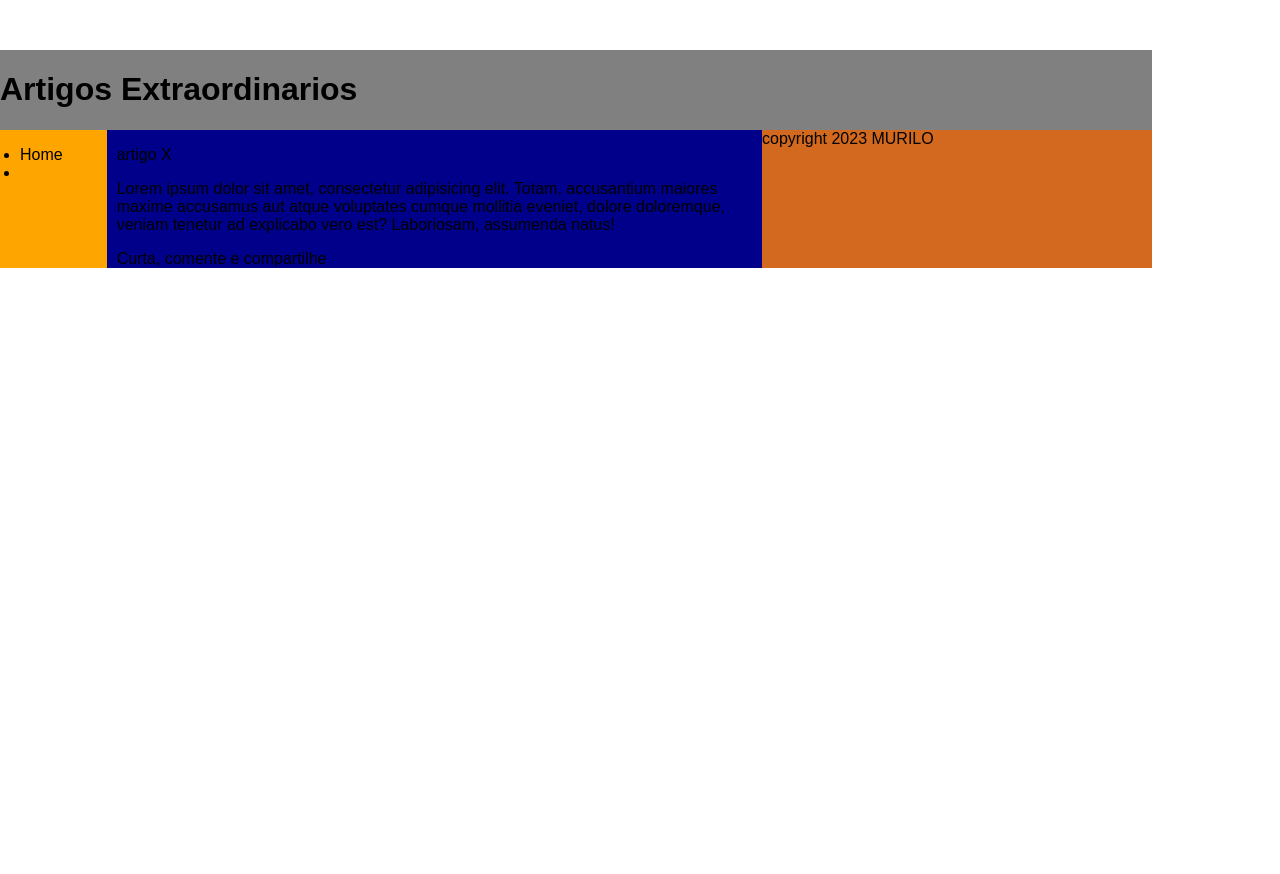
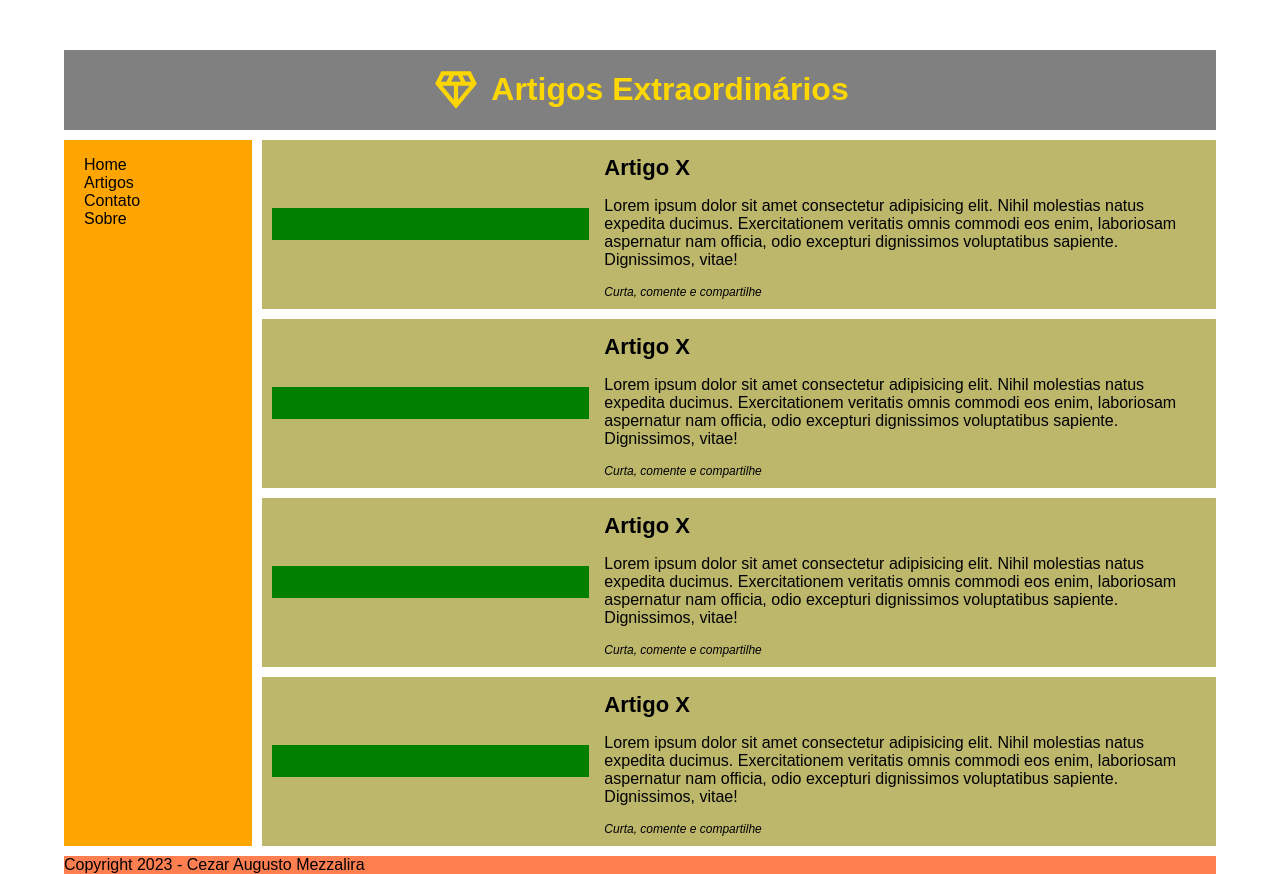
Before and after one commit to murilozevenez/Aula07-layout-semantico, a plain HTML site: page index.html in a window 1280 px wide. Before the commit the page ends 800 px from the top, so only its background shows below. Drawn offline with Linux system fonts and the light colour scheme.

Commit message:
Ajustando div da imagem

```diff
--- a/index.html
+++ b/index.html
@@ -1,5 +1,6 @@
 <!DOCTYPE html>
-<html lang="pt_br">
+<html lang="pt-br">
+
 <head>
   <meta charset="UTF-8">
   <meta name="viewport" content="width=device-width, initial-scale=1.0">
@@ -9,30 +10,84 @@
 
 <body>
   <header id="main-header">
-        <h1>Artigos Extraordinarios</h1>
+    <span>
+      <svg xmlns="http://www.w3.org/2000/svg" viewBox="0 -960 960 960">
+        <path
+          d="M480-120 80-600l120-240h560l120 240-400 480Zm-95-520h190l-60-120h-70l-60 120Zm55 347v-267H218l222 267Zm80 0 222-267H520v267Zm144-347h106l-60-120H604l60 120Zm-474 0h106l60-120H250l-60 120Z" />
+      </svg>
+    </span>
+    <h1>Artigos Extraordinários</h1>
   </header>
   <div id="content">
     <nav>
       <ul>
         <li>Home</li>
-            <li></li>
+        <li>Artigos</li>
+        <li>Contato</li>
+        <li>Sobre</li>
       </ul>
     </nav>
-    <div id="articles"></div>
-      <article>
+    <div id="articles">
+      <article class="article-item">
+        <div class="image">
           <figure>
             <figcaption></figcaption>
           </figure>
+        </div>
         <div class="article-detail">
-        <header>artigo X</header>
-        <p>Lorem ipsum dolor sit amet, consectetur adipisicing elit. Totam, accusantium maiores maxime accusamus aut atque voluptates cumque mollitia eveniet, dolore doloremque, veniam tenetur ad explicabo vero est? Laboriosam, assumenda natus!
-
-        </p>
+          <header>Artigo X</header>
+          <p>Lorem ipsum dolor sit amet consectetur adipisicing elit. Nihil molestias natus expedita ducimus.
+            Exercitationem veritatis omnis commodi eos enim, laboriosam aspernatur nam officia, odio excepturi
+            dignissimos voluptatibus sapiente. Dignissimos, vitae!</p>
           <footer>Curta, comente e compartilhe</footer>
         </div>
       </article>
+      <article class="article-item">
+        <div class="image">
+          <figure>
+            <figcaption></figcaption>
+          </figure>
+        </div>
+        <div class="article-detail">
+          <header>Artigo X</header>
+          <p>Lorem ipsum dolor sit amet consectetur adipisicing elit. Nihil molestias natus expedita ducimus.
+            Exercitationem veritatis omnis commodi eos enim, laboriosam aspernatur nam officia, odio excepturi
+            dignissimos voluptatibus sapiente. Dignissimos, vitae!</p>
+          <footer>Curta, comente e compartilhe</footer>
+        </div>
+      </article>
+      <article class="article-item">
+        <div class="image">
+          <figure>
+            <figcaption></figcaption>
+          </figure>
+        </div>
+        <div class="article-detail">
+          <header>Artigo X</header>
+          <p>Lorem ipsum dolor sit amet consectetur adipisicing elit. Nihil molestias natus expedita ducimus.
+            Exercitationem veritatis omnis commodi eos enim, laboriosam aspernatur nam officia, odio excepturi
+            dignissimos voluptatibus sapiente. Dignissimos, vitae!</p>
+          <footer>Curta, comente e compartilhe</footer>
+        </div>
+      </article>
+      <article class="article-item">
+        <div class="image">
+          <figure>
+            <figcaption></figcaption>
+          </figure>
+        </div>
+        <div class="article-detail">
+          <header>Artigo X</header>
+          <p>Lorem ipsum dolor sit amet consectetur adipisicing elit. Nihil molestias natus expedita ducimus.
+            Exercitationem veritatis omnis commodi eos enim, laboriosam aspernatur nam officia, odio excepturi
+            dignissimos voluptatibus sapiente. Dignissimos, vitae!</p>
+          <footer>Curta, comente e compartilhe</footer>
+        </div>
+      </article>
+    </div>
+  </div>
   <footer id="main-footer">
-        <span>copyright 2023 MURILO</span>
+    <span>Copyright 2023 - Cezar Augusto Mezzalira</span>
   </footer>
 </body>
 
--- a/styles.css
+++ b/styles.css
@@ -1,5 +1,11 @@
-body{
-    /* padding:espaçamento de caixas para  */
+body {
+    /*
+      padding: espamento da caixa para dentro
+      margin: espaçamento da caixa para fora
+      height: altura da página
+      width: largura da página
+      font-family: As fontes usadas no documento
+    */
     padding: 0;
     margin: 0;
     height: 100%;
@@ -8,32 +14,37 @@ body{
 
     display: flex;
     flex-direction: column;
-    height: 100%;
-    width: 100%;
+    align-items: center;
     padding-top: 50px;
-
   }
 
   #main-header {
     width: 90%;
-    background-color: gray;
+    background: grey;
   }
 
   #content {
     width: 90%;
-    background-color: darkblue;
     display: flex;
+    margin: 10px 0;
+    /*
+    Equivalente a: margin: 10px 0;
+    margin-top: 10px;
+    margin-bottom: 10px;
+    margin-left: 0;
+    margin-right: 0;
+    */
   }
 
   #main-footer {
     width: 90%;
-    background-color: chocolate;
+    background: coral;
   }
 
   #content>nav {
     margin-right: 10px;
-    background-color: orange;
-    width: 20%;
+    background: orange;
+    width: 15%;
     padding-left: 20px;
   }
 
@@ -41,8 +52,69 @@ body{
     padding: 0;
   }
 
-#content
+  #content>nav>ul>li {
+    list-style: none;
+  }
 
   #content>#articles {
     width: 85%;
   }
+
+  .article-item {
+    display: flex;
+    align-items: center;
+    background: darkkhaki;
+    margin-bottom: 10px;
+    padding: 10px;
+  }
+
+  .article-item:last-child {
+    margin-bottom: 0;
+  }
+
+  .image {
+    width: 100%;
+    height: 100%;
+    background: green;
+    margin: 0;
+    margin-right: 5px;
+    display: flex;
+  }
+
+  .article-detail {
+    width: auto;
+    margin-left: 10px;
+    display: flex;
+    flex-direction: column;
+  }
+
+  .article-detail>header {
+    font-weight: 600;
+    font-size: 22px;
+    margin-top: 5px;
+  }
+
+  .article-detail>footer {
+    font-weight: 500;
+    font-style: italic;
+    font-size: 12px;
+  }
+
+  #main-header {
+    display: flex;
+    justify-content: center;
+    align-items: center;
+    color: gold;
+  }
+
+  #main-header>span {
+    display: flex;
+    color: gold;
+    fill: currentColor;
+    margin-right: 10px;
+  }
+
+  #main-header>span>svg {
+    width: 50px;
+    height: 50px;
+  }
```
Lines whose indentation alone changed are shown as unchanged.
